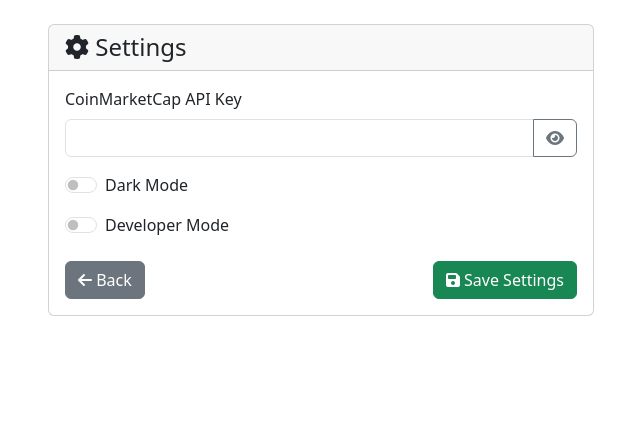
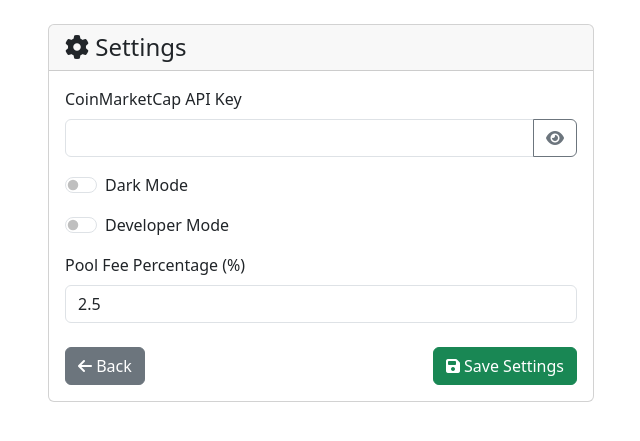
Before and after one commit to alexandre-pecorilla/Remote-Mining-Management-Platform, a Django app: page /settings/ in a window 1280 px wide. Shown: the part 56-497 px from the top of the page, without its empty margins (319-959 px from the left). Run offline with Django 5.2, Linux system fonts and the light colour scheme; data comes from the database, SQL or seed files in the repository.

Commit message:
Add Pool Fee Percentage field to Settings model

```diff
--- a/mining/forms.py
+++ b/mining/forms.py
@@ -107,7 +107,7 @@ class PayoutForm(forms.ModelForm):
 class SettingsForm(forms.ModelForm):
     class Meta:
         model = Settings
-        fields = ['coinmarketcap_api_key', 'dark_mode', 'developer_mode']
+        fields = ['coinmarketcap_api_key', 'dark_mode', 'developer_mode', 'pool_fee_percentage']
         widgets = {
             'coinmarketcap_api_key': forms.PasswordInput(attrs={
                 'class': 'form-control'
@@ -118,9 +118,16 @@ class SettingsForm(forms.ModelForm):
             'developer_mode': forms.CheckboxInput(attrs={
                 'class': 'form-check-input'
             }),
+            'pool_fee_percentage': forms.NumberInput(attrs={
+                'class': 'form-control',
+                'step': '0.01',
+                'min': '0',
+                'max': '100'
+            }),
         }
         labels = {
             'coinmarketcap_api_key': 'CoinMarketCap API Key',
             'dark_mode': 'Dark Mode',
             'developer_mode': 'Developer Mode',
+            'pool_fee_percentage': 'Pool Fee Percentage (%)',
         }
--- a/mining/models.py
+++ b/mining/models.py
@@ -141,6 +141,7 @@ class Settings(models.Model):
     coinmarketcap_api_key = models.CharField(max_length=255, blank=True, null=True, help_text="CoinMarketCap API Key for Bitcoin price data")
     dark_mode = models.BooleanField(default=False, help_text="Enable dark mode theme")
     developer_mode = models.BooleanField(default=False, help_text="Enable developer mode to show database IDs")
+    pool_fee_percentage = models.DecimalField(max_digits=5, decimal_places=2, default=2.5, help_text="Pool fee percentage (e.g. 2.5 for 2.5%)")
     created_at = models.DateTimeField(auto_now_add=True)
     updated_at = models.DateTimeField(auto_now=True)
 
--- a/templates/mining/settings.html
+++ b/templates/mining/settings.html
@@ -55,6 +55,16 @@
                         {% endif %}
                     </div>
 
+                    <div class="mb-3">
+                        <label for="{{ form.pool_fee_percentage.id_for_label }}" class="form-label">
+                            {{ form.pool_fee_percentage.label }}
+                        </label>
+                        {{ form.pool_fee_percentage }}
+                        {% if form.pool_fee_percentage.errors %}
+                            <div class="text-danger small">{{ form.pool_fee_percentage.errors.0 }}</div>
+                        {% endif %}
+                    </div>
+
                     <div class="d-flex justify-content-between mt-4">
                         <a href="{% url 'platform_list' %}" class="btn btn-secondary">
                             <i class="fas fa-arrow-left"></i> Back
```
Also changed, not shown: mining/migrations/0013_settings_pool_fee_percentage.py (added).
